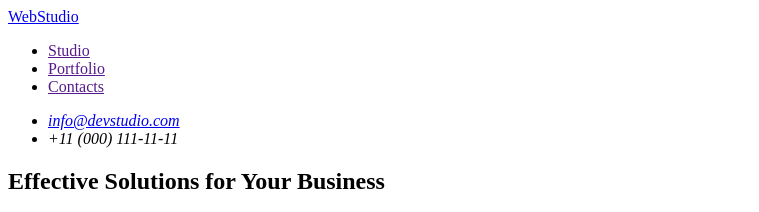
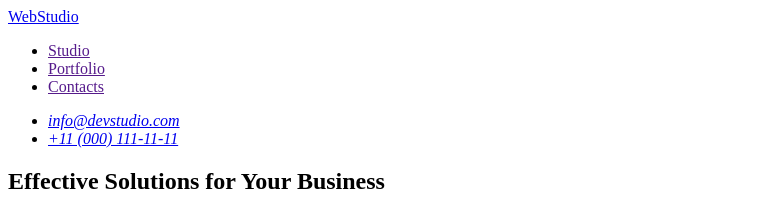
Before and after one commit to mevshpret/goit-markup-hw-01, a plain HTML site: page index.html in a window 1280 px wide. Shown: the top 212 px of the page, without its empty margins (0-759 px from the left). Drawn offline with Linux system fonts and the light colour scheme.

Commit message:
Homework1-FinalHotfix4

```diff
--- a/index.html
+++ b/index.html
@@ -20,7 +20,7 @@
           <li>
             <a href="mailto:info@devstudio.com">info@devstudio.com</a>
           </li>
-          <li><a href="tel:+110001111111"></a>+11 (000) 111-11-11</li>
+          <li><a href="tel:+110001111111">+11 (000) 111-11-11</a></li>
         </ul>
       </address>
     </header>
```
